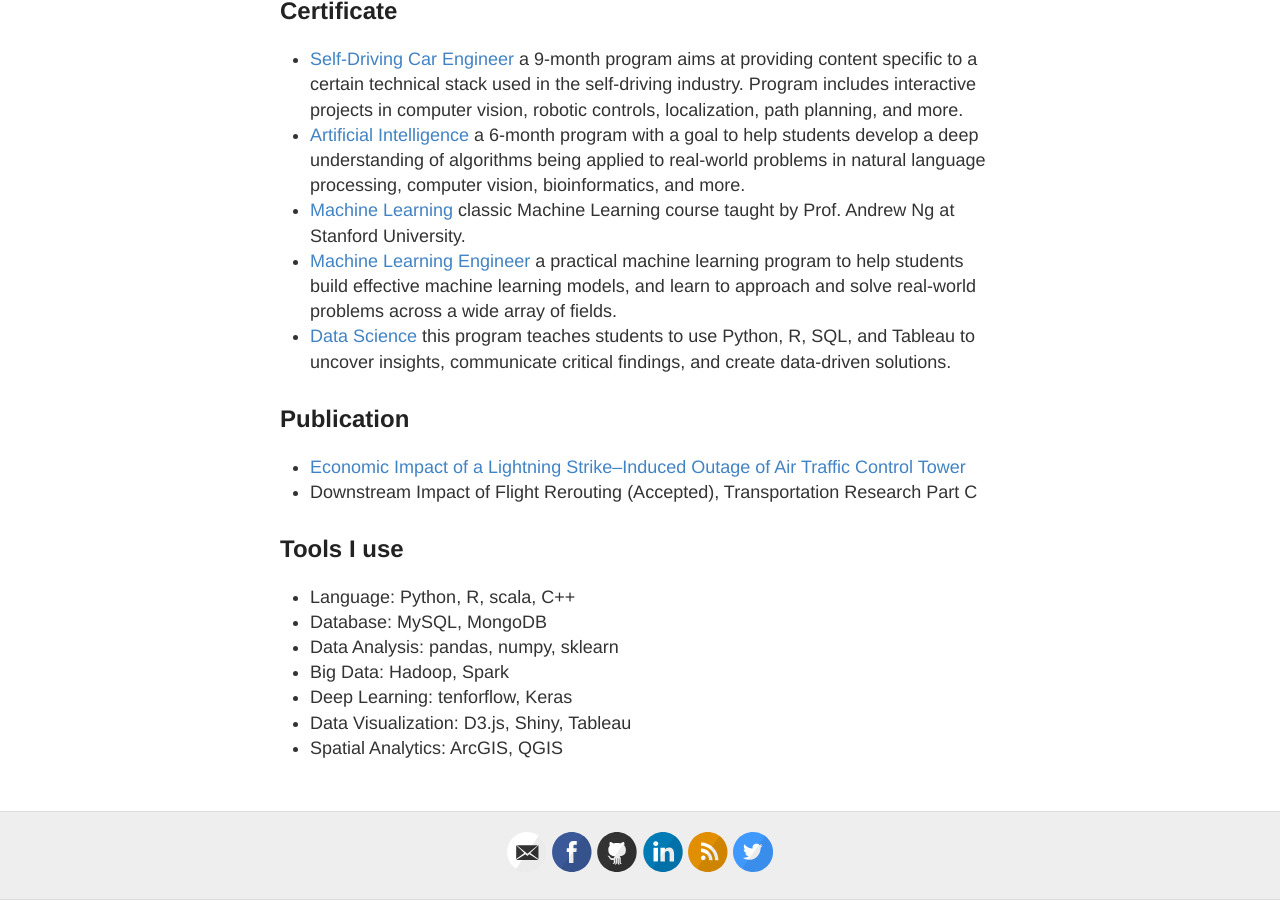
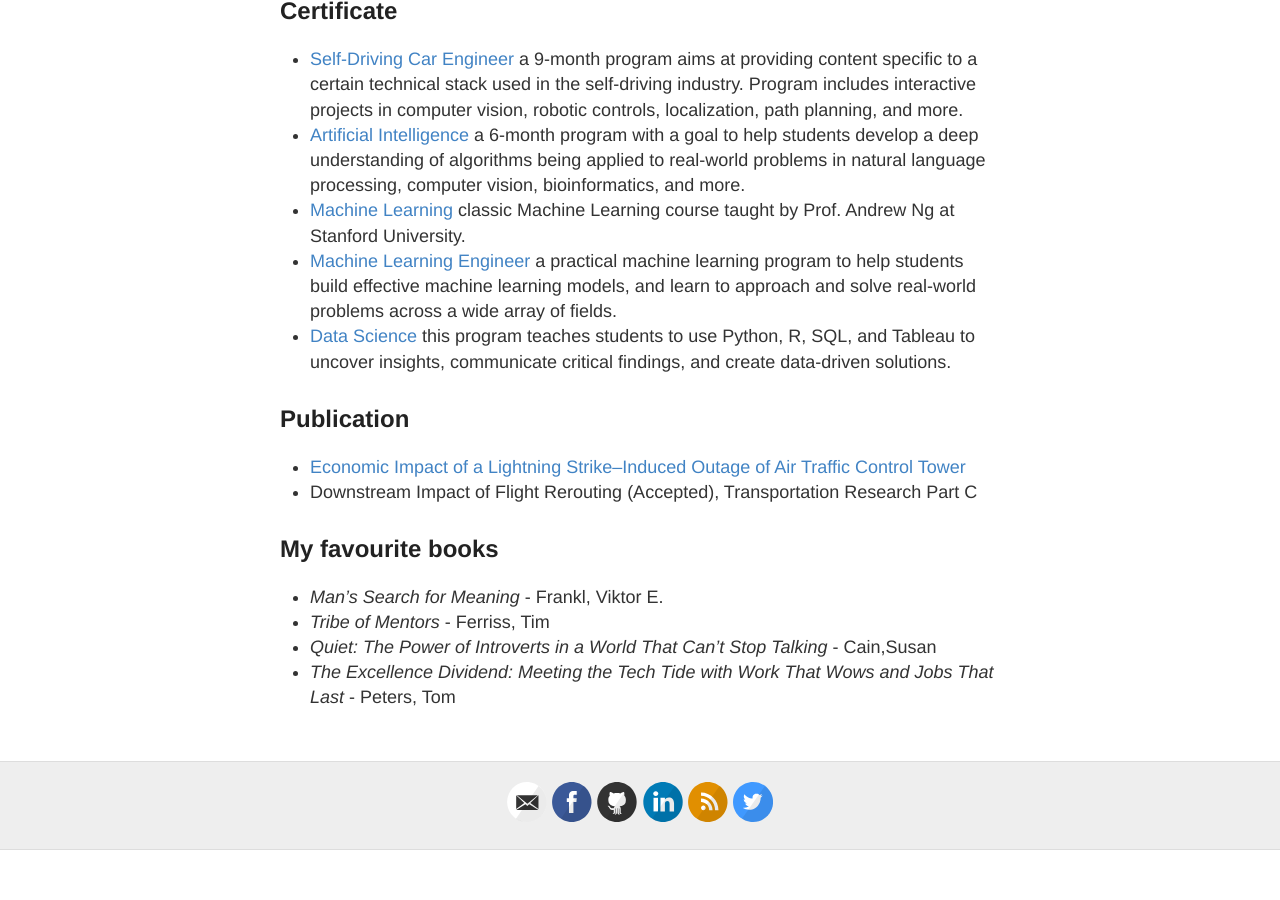
Before and after one commit to wzding/deprecated_wzding.github.io, a Jekyll site: the page built from about.md, in a window 1280 px wide and 900 px high, scrolled down 581 px. Built offline with Jekyll 4.4.1, drawn with Linux system fonts in a browser that asks for light colours; after the commit the page ends 1431 px from its top, so only the background shows below that.

Commit message:
added books

```diff
--- a/about.md
+++ b/about.md
@@ -26,11 +26,8 @@ Master of Science, University of California, Berkeley
 * [Economic Impact of a Lightning Strike–Induced Outage of Air Traffic Control Tower](https://trrjournalonline.trb.org/doi/pdf/10.3141/2501-10){:target="_blank"}
 * Downstream Impact of Flight Rerouting (Accepted), Transportation Research Part C
 
-## Tools I use
-* Language: Python, R, scala, C++
-* Database: MySQL, MongoDB
-* Data Analysis: pandas, numpy, sklearn
-* Big Data: Hadoop, Spark
-* Deep Learning: tenforflow, Keras
-* Data Visualization: D3.js, Shiny, Tableau
-* Spatial Analytics: ArcGIS, QGIS
+## My favourite books
+* *Man's Search for Meaning* - Frankl, Viktor E.
+* *Tribe of Mentors* - Ferriss, Tim
+* *Quiet: The Power of Introverts in a World That Can’t Stop Talking* - Cain,Susan
+* *The Excellence Dividend: Meeting the Tech Tide with Work That Wows and Jobs That Last* - Peters, Tom
```
